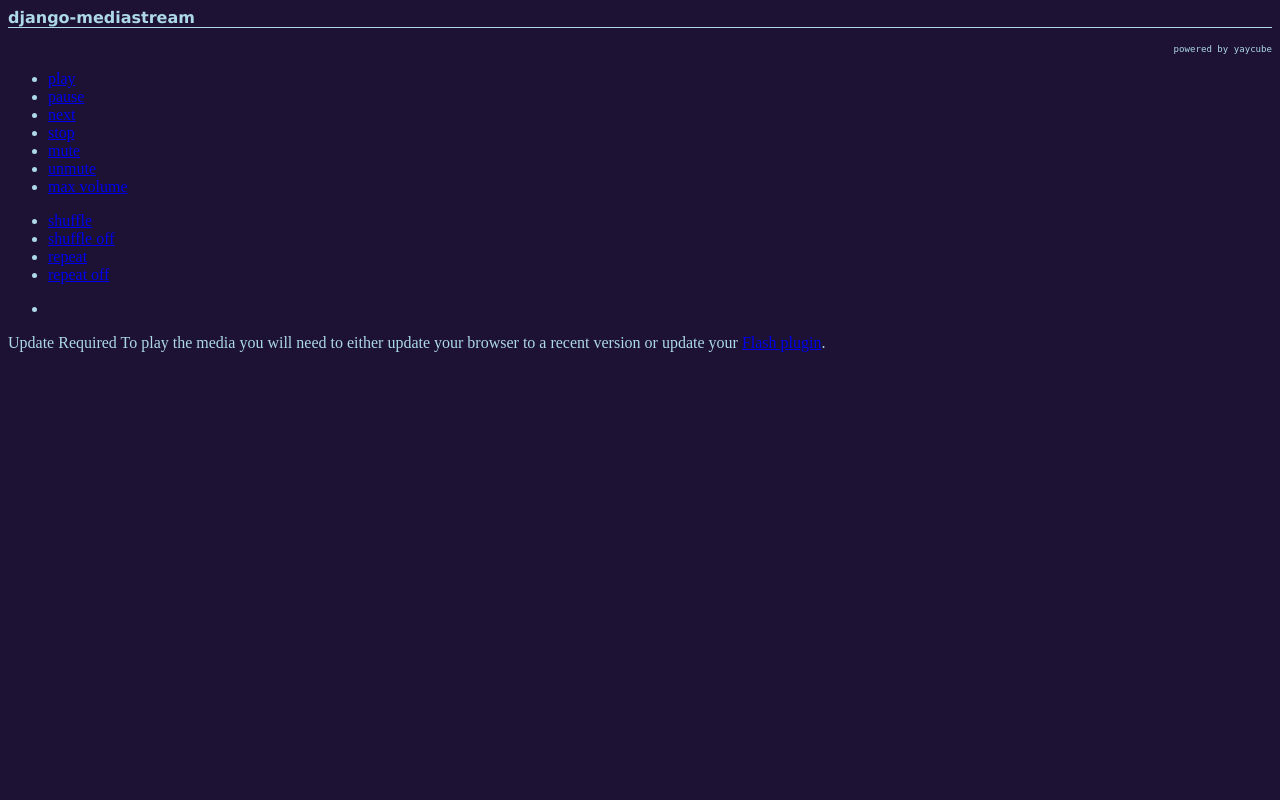
After one commit to rtucker/django-mediastream, a Django app: template mediastream/assets/templates/assets/playlist.html in a window 1280 px wide. The commit adds this page. Run offline with Django 3.2, Linux system fonts and the light colour scheme; the template is opened without the code that fills it, so the values that code supplies are empty; parts of the project's set-up code (start-up, migrations or seed data) failed here and were passed over; some libraries are stand-ins or nearby versions.

Commit message:
a whole slew of uncommitted changes... ugk

```diff
--- a/mediastream/assets/models.py
+++ b/mediastream/assets/models.py
@@ -384,6 +384,10 @@ class Album(Thing):
         return out
     get_track_admin_links.allow_tags = True
     get_track_admin_links.short_description = 'Tracks'
+
+    @property
+    def tracks(self):
+        return self.track_set.all().order_by('disc_number', 'track_number')
 
 class TrackManager(models.Manager):
     def get_query_set(self):
--- /dev/null
+++ b/mediastream/assets/templates/assets/playlist.html
@@ -0,0 +1,82 @@
+{% extends "player.html" %}
+{% block player_script %}
+    <!-- <link type="text/css" href="{{ STATIC_URL }}stars.css" rel="stylesheet" /> -->
+    <script type="text/javascript" src="{{ STATIC_URL }}ajax_csrf.js"></script>
+    <script type="text/javascript" src="{{ STATIC_URL }}jplayer.playlist.min.js"></script>
+    <!-- <script type="text/javascript" src="{{ STATIC_URL }}jQuery.ajaxQueue.min.js"></script> -->
+    <!-- <script type="text/javascript" src="{{ STATIC_URL }}plajax.js"></script> -->
+    <script type="text/javascript">
+    var jplaylist;
+    var player_event_url = "{% url player_event %}";
+    var player_rating_url = "{% url player_rating %}";
+    var user_id = "{{ user.id }}";
+    $(document).ready(function(){
+        jplaylist = new jPlayerPlaylist({
+            jPlayer: "#jquery_jplayer_1",
+            cssSelectorAncestor: "#jp_container_1"
+        }, [
+            {% for track in object.tracks %}
+            {% if track.get_streamable_assetfile %}
+            {   title:"{{ track.name|escapejs }}",
+                artist:"{{ track.artist|escapejs }}",
+                album:"{{ track.album|escapejs }}",
+                {{ track.get_streaming_exten|escapejs }}:"{{ track.get_streaming_url|escapejs }}"
+            }{% if not forloop.last %},{% endif %}
+            {% endif %}
+            {% endfor %}
+        ], {
+            playlistOptions: {
+                autoPlay: true
+            },
+            supplied: "m4a, mp3",
+            swfPath: "{{ STATIC_URL }}",
+            wmode: "window" // for Firefox 3.6 compatibility
+        });
+    });
+    </script>
+{% endblock %}
+{% block player_body %}
+  <div id="jquery_jplayer_1" class="jp-jplayer"></div>
+  <div id="jp_container_1" class="jp-audio">
+    <div class="jp-type-playlist">
+      <div class="jp-gui jp-interface">
+        <ul class="jp-controls">
+          <li><a href="javascript:;" class="jp-play" tabindex="1">play</a></li>
+          <li><a href="javascript:;" class="jp-pause" tabindex="1">pause</a></li>
+          <li><a href="javascript:;" class="jp-next" tabindex="1">next</a></li>
+          <li><a href="javascript:;" class="jp-stop" tabindex="1">stop</a></li>
+          <li><a href="javascript:;" class="jp-mute" tabindex="1" title="mute">mute</a></li>
+          <li><a href="javascript:;" class="jp-unmute" tabindex="1" title="unmute">unmute</a></li>
+          <li><a href="javascript:;" class="jp-volume-max" tabindex="1" title="max volume">max volume</a></li>
+        </ul>
+        <div class="jp-progress">
+          <div class="jp-seek-bar">
+            <div class="jp-play-bar"></div>
+          </div>
+        </div>
+        <div class="jp-volume-bar">
+          <div class="jp-volume-bar-value"></div>
+        </div>
+        <div class="jp-time-holder">
+          <div class="jp-current-time"></div>
+          <div class="jp-duration"></div>
+        </div>
+        <ul class="jp-toggles">
+          <li><a href="javascript:;" class="jp-shuffle" tabindex="1" title="shuffle">shuffle</a></li>
+          <li><a href="javascript:;" class="jp-shuffle-off" tabindex="1" title="shuffle off">shuffle off</a></li>
+          <li><a href="javascript:;" class="jp-repeat" tabindex="1" title="repeat">repeat</a></li>
+          <li><a href="javascript:;" class="jp-repeat-off" tabindex="1" title="repeat off">repeat off</a></li>
+        </ul>
+      </div>
+      <div class="jp-playlist">
+        <ul>
+          <li></li>
+        </ul>
+      </div>
+      <div class="jp-no-solution">
+        <span>Update Required</span>
+        To play the media you will need to either update your browser to a recent version or update your <a href="http://get.adobe.com/flashplayer/" target="_blank">Flash plugin</a>.
+      </div>
+    </div>
+  </div>
+{% endblock %}
--- a/mediastream/assets/templates/assets/track_play.html
+++ b/mediastream/assets/templates/assets/track_play.html
@@ -5,6 +5,9 @@
 {% endblock %}
 {% block player_supplied %}{{ object.get_streaming_exten }}{% endblock %}
 {% block player_textbox %}
+<script type="text/javascript">
+    $('p#playeralerts').remove();
+</script>
     <ul>
       <li>{{ object.artist }} | {{ object }}</li>
       <li><em>{{ object.album }}</em></li>
--- a/mediastream/assets/urls.py
+++ b/mediastream/assets/urls.py
@@ -1,16 +1,45 @@
 from django.conf.urls.defaults import patterns, include, url
-from django.views.generic import DetailView, ListView
-from assets.models import Track
+from django.contrib.auth.decorators import login_required
+from django.views.generic import DetailView, ListView, RedirectView
+from assets.models import Album, Artist, Track
+from assets.views import TrackListView
 
 urlpatterns = patterns('',
     (r'^upload/$', 'mediastream.assets.views.upload_file', {}, 'asset-upload'),
     (r'^merge/(?P<ct>\d+)/(?P<ids>[\d,]+)/$', 'mediastream.assets.views.merge_assets_view', {}, 'asset-merge'),
-    url(r'^tracks/$',
+    url(r'^album/$',
+        ListView.as_view(
+            model=Album,
+            template_name="assets/album_list.html")),
+    url(r'^album/(?P<album_pk>\d+)/$',
+        TrackListView.as_view(),
+        name='asset-album'),
+    url(r'^album/(?P<pk>\d+)/play/$',
+        login_required(DetailView.as_view(
+            model=Album,
+            template_name="assets/playlist.html")),
+        name='play-album'),
+    url(r'^artist/$',
+        ListView.as_view(
+            model=Artist,
+            template_name="assets/artist_list.html"),
+        name='artist-list'),
+    url(r'^artist/(?P<artist_pk>\d+)/$',
+        TrackListView.as_view(),
+        name='asset-artist'),
+    url(r'^track/$',
         ListView.as_view(
             model=Track,
             template_name="assets/track_list.html")),
-    url(r'^tracks/(?P<pk>\d+)/$',
-        DetailView.as_view(
+    url(r'^track/(?P<pk>\d+)/$',
+        login_required(DetailView.as_view(
             model=Track,
             template_name="assets/track_play.html")),
+        name='play-track'),
+    url(r'^tracks/$',
+        RedirectView.as_view(
+            url='/assets/track/')),
+    url(r'^tracks/(?P<pk>\d+)/$',
+        RedirectView.as_view(
+            url='/assets/track/%(pk)s/')),
 )
--- /dev/null
+++ b/mediastream/static/jplayer.pink.flag.css
@@ -0,0 +1 @@
+../../src/jPlayer/skin/pink.flag/jplayer.pink.flag.css
--- a/mediastream/static/mediastream.css
+++ b/mediastream/static/mediastream.css
@@ -1,3 +1,8 @@
+body {
+    color: lightblue;
+    background-color: #1d1234;
+}
+
 p.message {
     background-color: #CCCCCC;
     border: 1px solid #009BE3;
@@ -12,3 +17,30 @@ p.message {
 span.jp-rating {
     float: right;
 }
+
+p.header_top {
+    border-bottom: 1px solid;
+    font-family: "Lucida Grande","DejaVu Sans","Bitstream Vera Sans",Verdana,Arial,sans-serif;
+    font-weight: bold;
+}
+
+p.header_right {
+    text-align: right;
+    font-family: monospace;
+    font-size: 0.7em;
+}
+
+li.artist {
+    font-size: 1.3em;
+}
+
+li.album {
+    font-size: 1.1em;
+}
+
+li.album a,
+li.artist a,
+li.track a {
+    text-decoration: none;
+    color: cyan;
+}
--- a/mediastream/templates/base.html
+++ b/mediastream/templates/base.html
@@ -2,12 +2,17 @@
 <head>
   <title>{% block title %}mediastream{% endblock %}</title>
   <script type="text/javascript" src="http://ajax.googleapis.com/ajax/libs/jquery/1.6/jquery.min.js"></script>
+  <link type="text/css" href="{{ STATIC_URL }}mediastream.css" rel="stylesheet" />
   {% block player_head %}{% endblock %}
   {% block head %}{% endblock %}
 </head>
-<body>
+<body {% block bodyclass %}{% endblock %}>
+{% block body_top %}{% endblock %}
 {% block body %}
-  {% block body_top %}{% endblock %}
+  <div id="heading">
+    <p class="header_top">django-mediastream</p>
+    <p class="header_right">powered by yaycube</p>
+  </div>
   {% block player_body %}{% endblock %}
   {% block body_bottom %}{% endblock %}
 {% endblock %}
--- a/mediastream/templates/player.html
+++ b/mediastream/templates/player.html
@@ -1,6 +1,8 @@
 {% extends "base.html" %}
+{% block bodyclass %}class="playmode"{% endblock %}
 {% block player_head %}
-  <link type="text/css" href="{{ STATIC_URL }}jplayer.blue.monday.css" rel="stylesheet" />
+  <!-- <link type="text/css" href="{{ STATIC_URL }}jplayer.blue.monday.css" rel="stylesheet" /> -->
+  <link type="text/css" href="{{ STATIC_URL }}jplayer.pink.flag.css" rel="stylesheet" />
   <link type="text/css" href="{{ STATIC_URL }}mediastream.css" rel="stylesheet" />
   <script type="text/javascript" src="{{ STATIC_URL }}jquery.jplayer.min.js"></script>
   <meta name="viewport" content="width=320; initial-scale=1.0; maximum-scale=1.0; user-scalable=0;" />
@@ -21,8 +23,87 @@
   </script>
   {% endblock %}
 {% endblock %}
+{% block body_top %}
+  <canvas id="c" style="display:none; position:fixed; top:0; left:0; z-index:-1;"></canvas>
+  <script type="text/javascript">
+// Visual eyecandy from: http://acko.net/blog/js1k-demo-the-making-of/
+// By Steven Wittens, 2010.
+document.body.clientWidth;
+f=Math;
+e=document.body.children[d=0];
+G="globalCompositeOperation";
+Q=.43;
+P=.05;
+var make_pretty;
+var the_interval;
+with(e){
+    with(style)width=(w=innerWidth-9)+"px",height=(h=innerHeight-25)+"px";
+    W=(width=w/=2)/2;
+    H=(height=h/=2)/2;
+    g=getContext("2d");
+    t=w/h
+}
+with(g){
+    scale(W/t,H);
+    translate(t,1);
+    make_pretty = function(){
+        with(E=e.cloneNode(0))width=height=H,c=getContext("2d");
+        c.fillRect(0,0,h,h);
+        g[G]=c[G]="lighter";
+        C=f.cos;
+        S=f.sin;
+        L=f.atan2;
+        q=C(d);
+        r=S(q-d*.7)+Q;
+        u=C(r-d*Q)+Q;
+        a=L(q,-u*2);
+        b=L(r,u*u+q*q);
+        n=C(a);
+        o=S(a);
+        N=C(b);
+        O=S(b);
+        d+=P;
+        clearRect(-t,-1,2*t,2);
+        for(i=14; i>4; --i){
+            v=0;
+            for(j=25; j;){
+                M=f.log(j+.2)*Q;
+                j--;
+                _=d-j*.07-i*4;
+                A=C(_+S(_*.8))*2+_*P;
+                B=S(_*.7-C(_*Q))*3;
+                x=C(A)*C(B)*M-q;
+                y=S(A)*C(B)*M-r;
+                z=S(B)*M-u;
+                k=x*n+z*o;
+                _=z*n-x*o;
+                l=y*N+_*O;
+                z=_*N-y*O;
+                lineTo(k/=z,l/=z);
+                lineWidth=P/z;
+                strokeStyle="hsl("+60*S(d-z)+",60%,"+~~(40-j)*(Q+!j+(.1>(d-j*P)%1))+"%)";
+                if(z>.1)v++&&stroke();
+                else{v=0}
+                beginPath();
+                moveTo(k,l)
+            }
+        }
+        A="drawImage";
+        N=H/2;
+        c.globalAlpha=Q;
+        c[A](e,0,0,H,H);
+        X=k*N+N;
+        Y=l*N+N;
+        K=1.1;
+        c.translate(X,Y);
+        while(i--)c.scale(K,K),c[A](E,-X,-Y,H,H);
+    g[A](E,-t,-1,2*t,2)
+    }
+}
+  </script>
+{% endblock %}
 {% block player_body %}
-  <p id="playeralerts" class="message"></p>
+  <p id="playeralerts" class="message" style="display:none;"></p>
   <div id="jquery_jplayer_1" class="jp-jplayer"></div>
   <div id="jp_container_1" class="jp-audio">
     <div class="jp-type-single">
@@ -62,3 +143,17 @@
     </div>
   </div>
 {% endblock %}
+{% block body_bottom %}
+  <script>
+    $("#heading").toggle(function() {
+        $("#c").fadeIn(2000);
+        $("#jp_container_1").fadeTo(2000, 0.5);
+        $("#heading").fadeTo(10000, 0.2);
+        the_interval = setInterval(make_pretty,33);
+    }, function() {
+        $("#c").fadeOut(500, function() {clearInterval(the_interval)});
+        $("#jp_container_1").fadeTo(500, 1.0);
+        $("#heading").fadeTo(2000, 1.0);
+    });
+  </script>
+{% endblock %}
```
Also changed, not shown: mediastream/assets/templates/assets/album_list.html (added, +9 -0 lines), mediastream/assets/templates/assets/artist_list.html (added, +9 -0 lines), mediastream/assets/templates/assets/track_list.html (+36 -20 lines), mediastream/assets/views.py (+29 -1 lines), mediastream/static/jplayer.pink.flag.jpg (added), mediastream/static/jplayer.pink.flag.seeking.gif (added), mediastream/static/jplayer.pink.flag.video.play.png (added).
